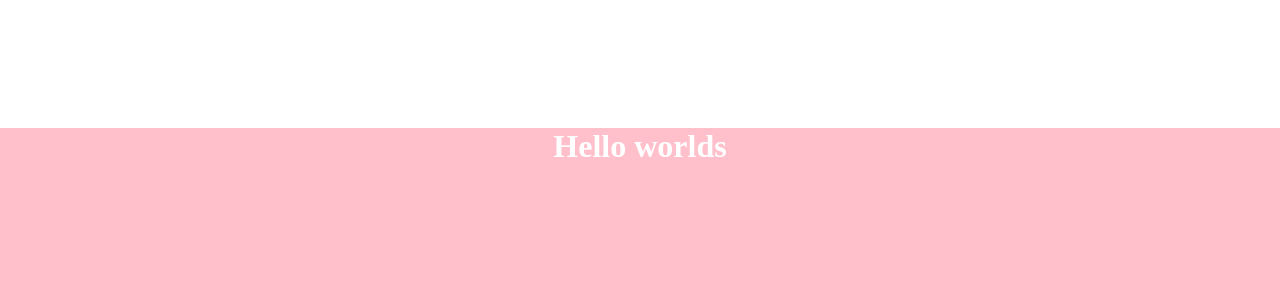
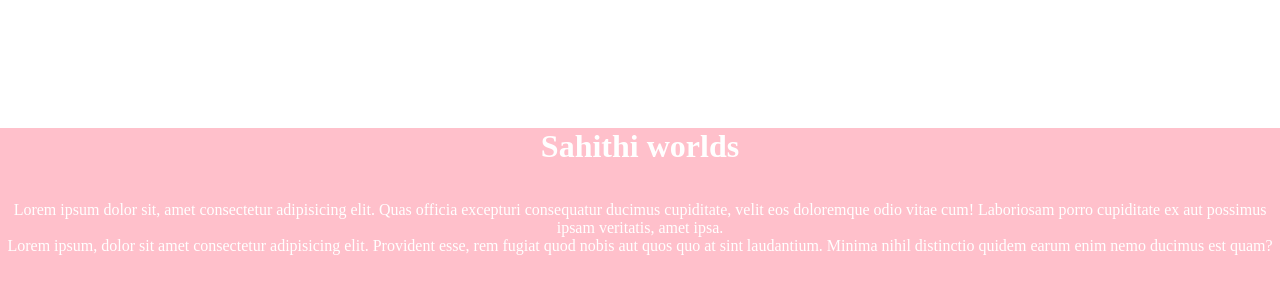
Before and after one commit to DeepikaDudala/git-learning, a plain HTML site: page index.html in a window 1280 px wide. Drawn offline with Linux system fonts and the light colour scheme.

Commit message:
made sahithi world in h1

```diff
--- a/index.html
+++ b/index.html
@@ -9,6 +9,12 @@
 </head>
 <body>
     <div id="header"></div>
-    <h1>Hello worlds</h1>
+    <h1>Sahithi worlds</h1>
+<br><br>
+    <p>Lorem ipsum dolor sit, amet consectetur adipisicing elit. Quas officia excepturi consequatur ducimus cupiditate, velit eos doloremque odio vitae cum! Laboriosam porro cupiditate ex aut possimus ipsam veritatis, amet ipsa.</p>
+<p>Lorem ipsum, dolor sit amet consectetur adipisicing elit. Provident esse, rem fugiat quod nobis aut quos quo at sint laudantium. Minima nihil distinctio quidem earum enim nemo ducimus est quam?</p>
+
+
+    <script src="index.js"></script>
 </body>
 </html>
--- /dev/null
+++ b/index.js
@@ -0,0 +1 @@
+console.log("sahithi world")
```
Also changed, not shown: 1 other file.
